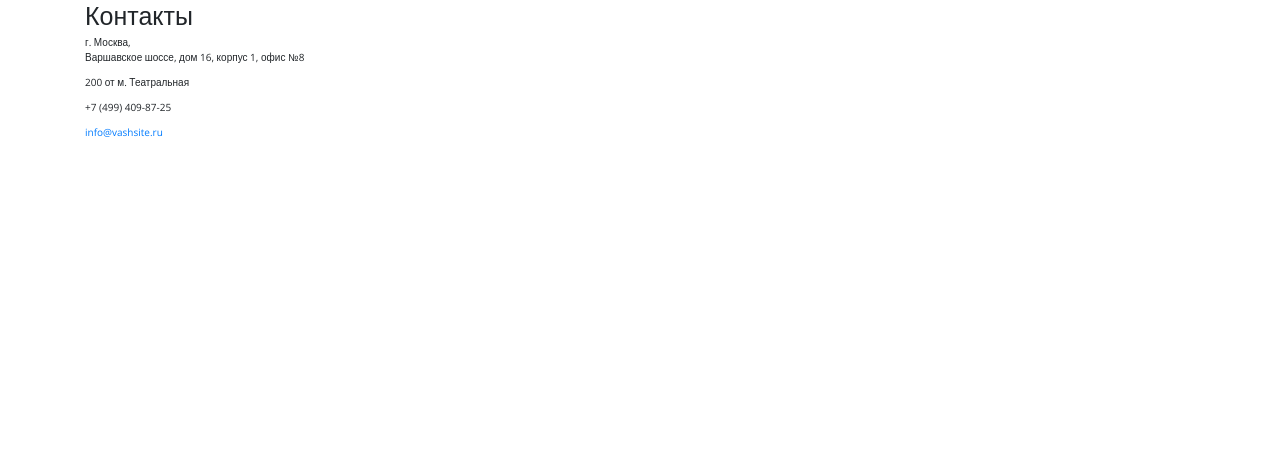
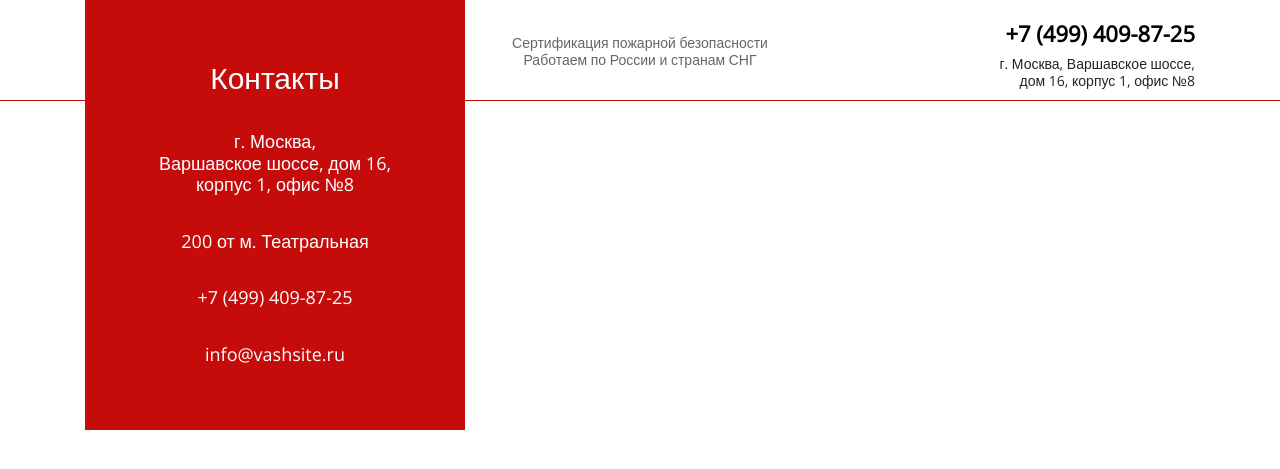
Before and after one commit to ProstoNickArt/prostonickart.github.io, a PHP site: page / in a window 1280 px wide. Shown: the top 469 px of the page. Run offline with PHP 8.4, Linux system fonts and the light colour scheme.

Commit message:
Add files via upload

```diff
--- a/lesson_22/css/style.css
+++ b/lesson_22/css/style.css
@@ -5,4 +5,65 @@ html {
 }
 body {
 	font-family: 'Open Sans', sans-serif;
+	line-height: 1.2;
 }
+.contacts-block {
+	position: absolute;
+	z-index: 2;
+	top: 0;
+	text-align: center;
+	color: #fff;
+	background-color: #c60b0b;
+	height: 430px;
+	width: 380px;
+}
+.map {
+	z-index: 1;
+}
+.contacts-block h1 {
+	margin-top: 6rem;
+	font-size: 3rem;
+}
+.contacts-block p {
+	margin-top: 3.5rem;
+	font-size: 1.8rem;
+}
+.contacts-block a {
+	color: #fff;
+}
+.contacts-block a:hover {
+	color: #fff;
+	text-decoration: none;
+}
+.footer {
+	border-bottom: 1px solid #c60b0b;
+}
+.media {
+	margin-top: 2rem;
+	margin-bottom: 1.4rem;
+}
+.media-body {
+	margin-top: 0.5rem;
+	margin-left: 2rem;
+	font-size: 1.6rem;
+	color: #000;
+}
+.warning {
+	margin-top: 3.5rem;
+	font-size: 1.4rem;
+	color: #666;
+	text-align: center;
+}
+.info {
+	text-align: right;
+}
+.info h2 {
+	margin-top: 2rem;
+	font-size: 2.2rem;
+	color: #000;
+	font-weight: 600;
+}
+.info p {
+	margin-top: 1rem;
+	font-size: 1.4rem;
+}
--- a/lesson_22/index.html
+++ b/lesson_22/index.html
@@ -14,7 +14,7 @@
 				<div class="col-lg-5">
 					<div class="contacts-block">
 						<h1>Контакты</h1>
-						<p>г. Москва,<br>Варшавское шоссе, дом 16, корпус 1, офис №8</p>
+						<p>г. Москва,<br>Варшавское шоссе, дом 16,<br> корпус 1, офис №8</p>
 						<p>200 от м. Театральная</p>
 						<p>+7 (499) 409-87-25</p>
 						<p><a href="#">info@vashsite.ru</a></p>
@@ -27,6 +27,38 @@
 		</div>
 	</section>
 
-	<footer class="info"></footer>
+	<footer class="footer">
+		<div class="container">
+			<div class="row">
+
+				<div class="col-lg-3">
+					<div class="media">
+          	<img src="img/logo.png" alt="logo">
+          	<div class="media-body">
+							Технологии<br>Пожарной<br>Безопасности
+          	</div>
+					</div>
+				</div>
+
+				<div class="col-lg-4 offset-lg-1">
+					<div class="warning">
+						Сертификация пожарной безопасности<br> Работаем по России и странам СНГ
+					</div>
+				</div>
+
+<!-- 				<div class="col-lg-1">
+					<div class="box"></div>
+				</div> -->
+
+				<div class="col-lg-3 offset-lg-1">
+					<div class="info">
+						<h2>+7 (499) 409-87-25</h2>
+						<p>г. Москва, Варшавское шоссе,<br>дом 16, корпус 1, офис №8</p>
+					</div>
+				</div>
+
+			</div><!-- row -->
+		</div>
+	</footer>
 </body>
 </html>
```
Also changed, not shown: lesson_22/img/logo.png (added).
